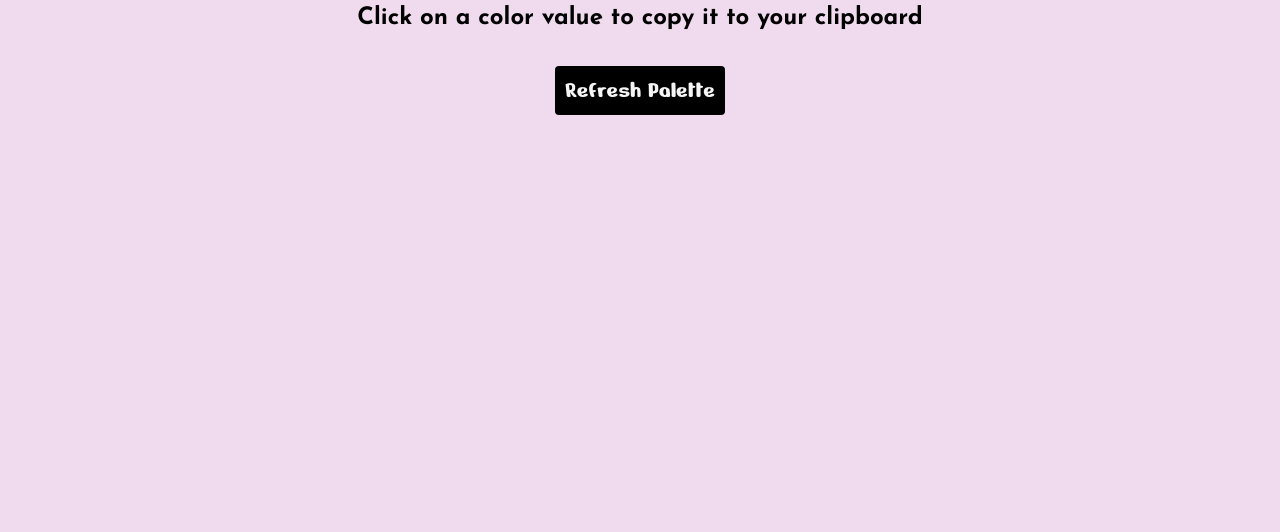
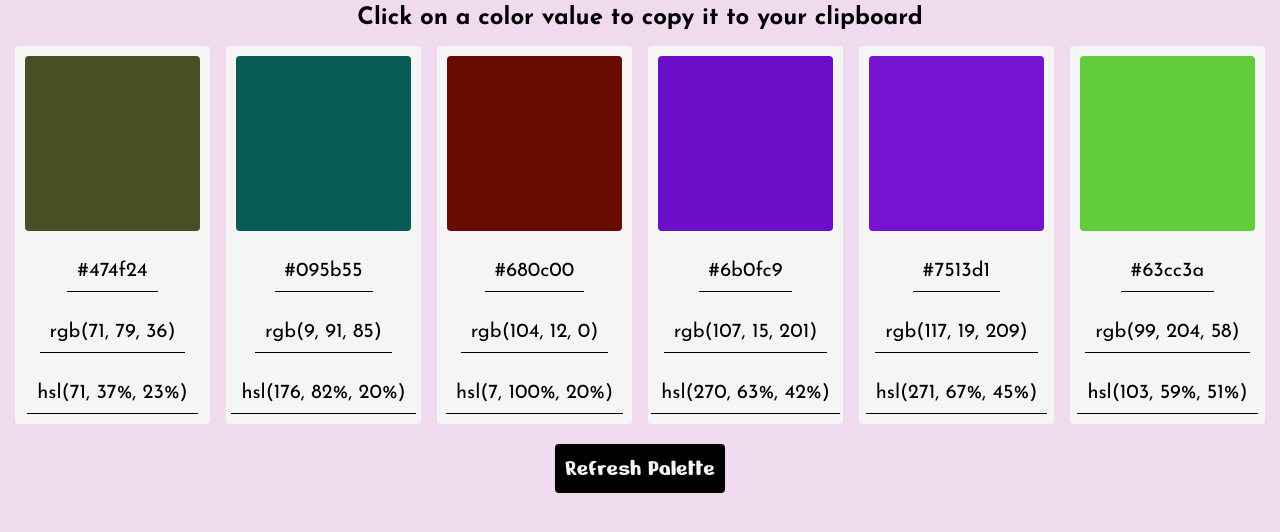
Before and after one commit to sarahschuller/color-palette-generator, a plain HTML site: page index.html in a window 1280 px wide. Shown: the part 80-612 px from the top of the page. Drawn offline with Linux system fonts and the light colour scheme; the site is published under a folder, as on GitHub Pages, so addresses that start at the root find nothing.

Commit message:
remove first slash in script src

```diff
--- a/index.html
+++ b/index.html
@@ -16,6 +16,6 @@
       <button class="refresh-btn" id="refresh-btn">Refresh Palette</button>
     </div>
 
-    <script src="/src/js/script.js" type="text/javascript"></script>
+    <script src="src/js/script.js" type="text/javascript"></script>
   </body>
 </html>
```
